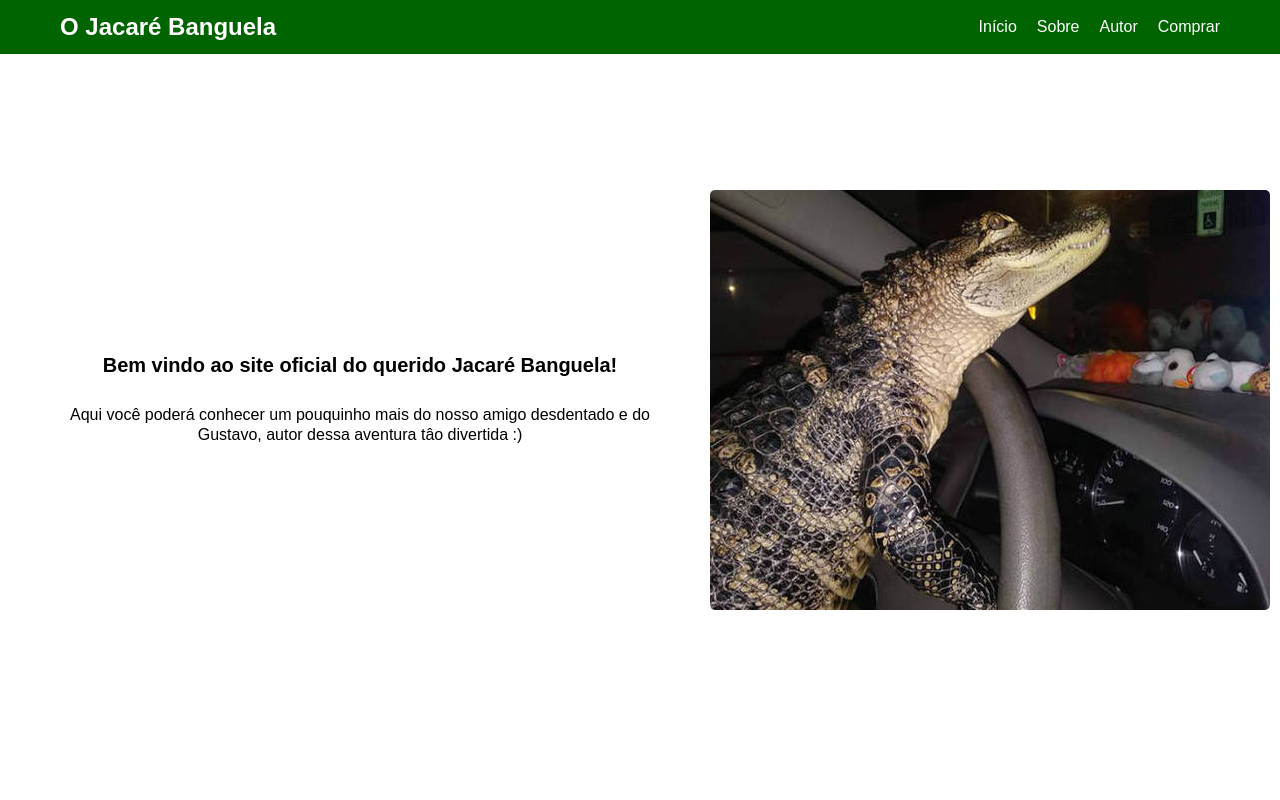
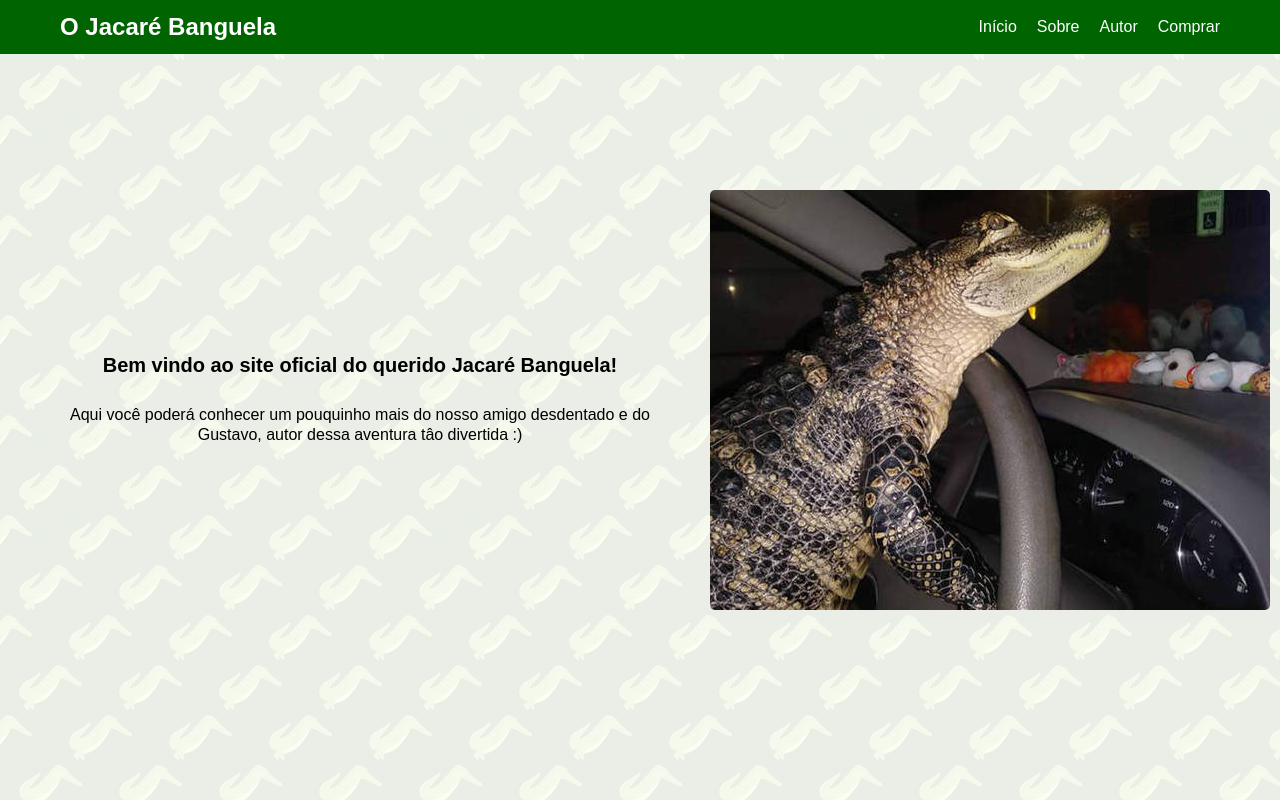
Before and after one commit to adrianogotardo/jacare-banguela, a React (Create React App) app: page / in a window 1280 px wide. Shown: the top 800 px of the page. Built offline with nearby package versions, Linux system fonts and the light colour scheme.

Commit message:
Adicionei o background

```diff
--- a/src/App.js
+++ b/src/App.js
@@ -4,6 +4,7 @@ import styled from 'styled-components';
 import jacareMotorista from './img/jacare-motorista.jpeg';
 import jacarePizza from './img/jacare-pizza.jpeg';
 import jacareMini from './img/jacare-mini.webp';
+import jacareBackground from './img/jacare-background.jpg';
 
 export default function App() {
   function scrollToSection(id) {
@@ -16,6 +17,8 @@ export default function App() {
   };
 
   return (
+    <Body>
+      <Background style={{ backgroundImage: `url(${jacareBackground})` }}></Background>
       <Container>
         <Header>
           <Logo>O Jacaré Banguela</Logo>
@@ -61,8 +64,23 @@ export default function App() {
           </Content>
         </Section>
       </Container>
+    </Body>
   );
 };
+
+const Body = styled.div`
+  position: relative;
+`;
+
+const Background = styled.div`
+  z-index: -1;
+  width: 100vw;
+  height: 400vh;
+  position: absolute;
+  top: 0;
+  left: 0;
+  opacity: .1;
+`;
 
 const Container = styled.div`
   font-family: 'Arial', sans-serif;
@@ -76,7 +94,6 @@ const Header = styled.header`
   position: fixed;
   top: 0;
   width: 100%;
-  z-index: 1000;
 `;
 
 const Logo = styled.div`
```
Also changed, not shown: src/img/jacare-background.jpg (added). Lines whose indentation alone changed are shown as unchanged.
